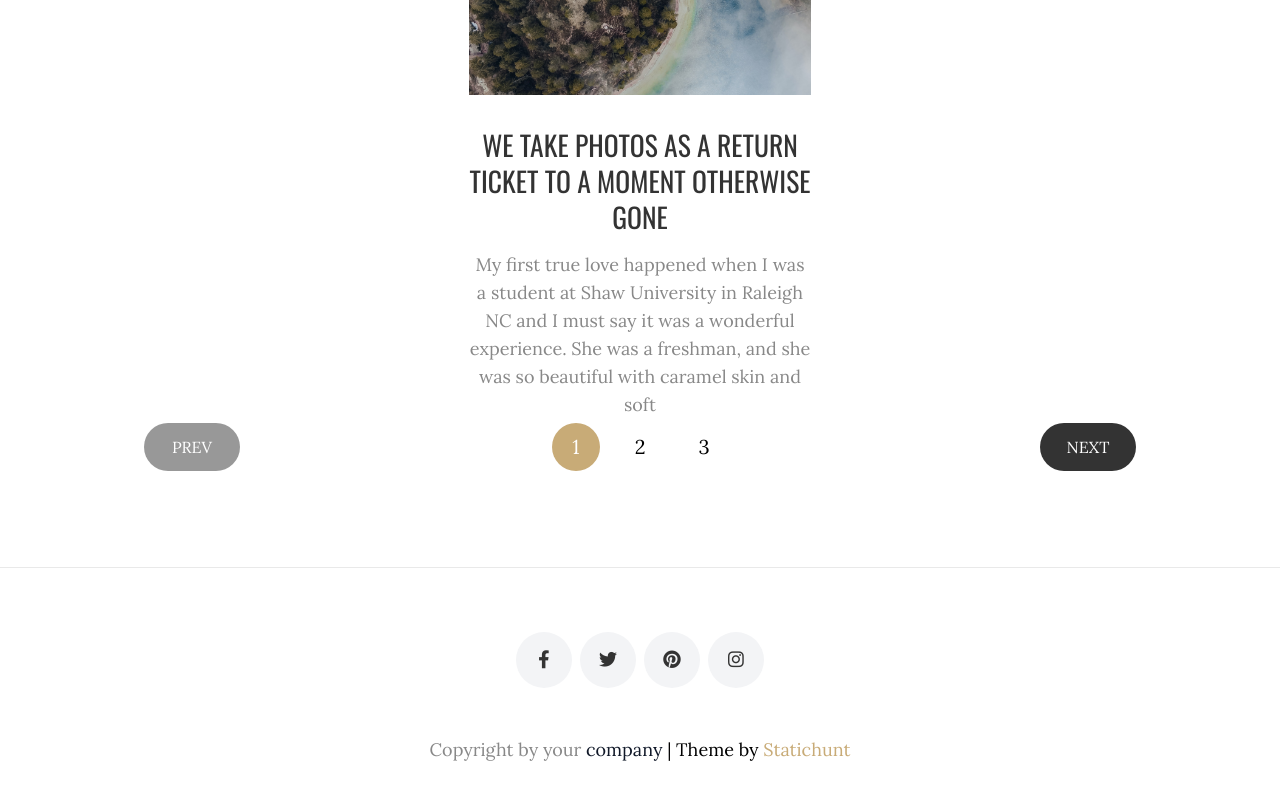
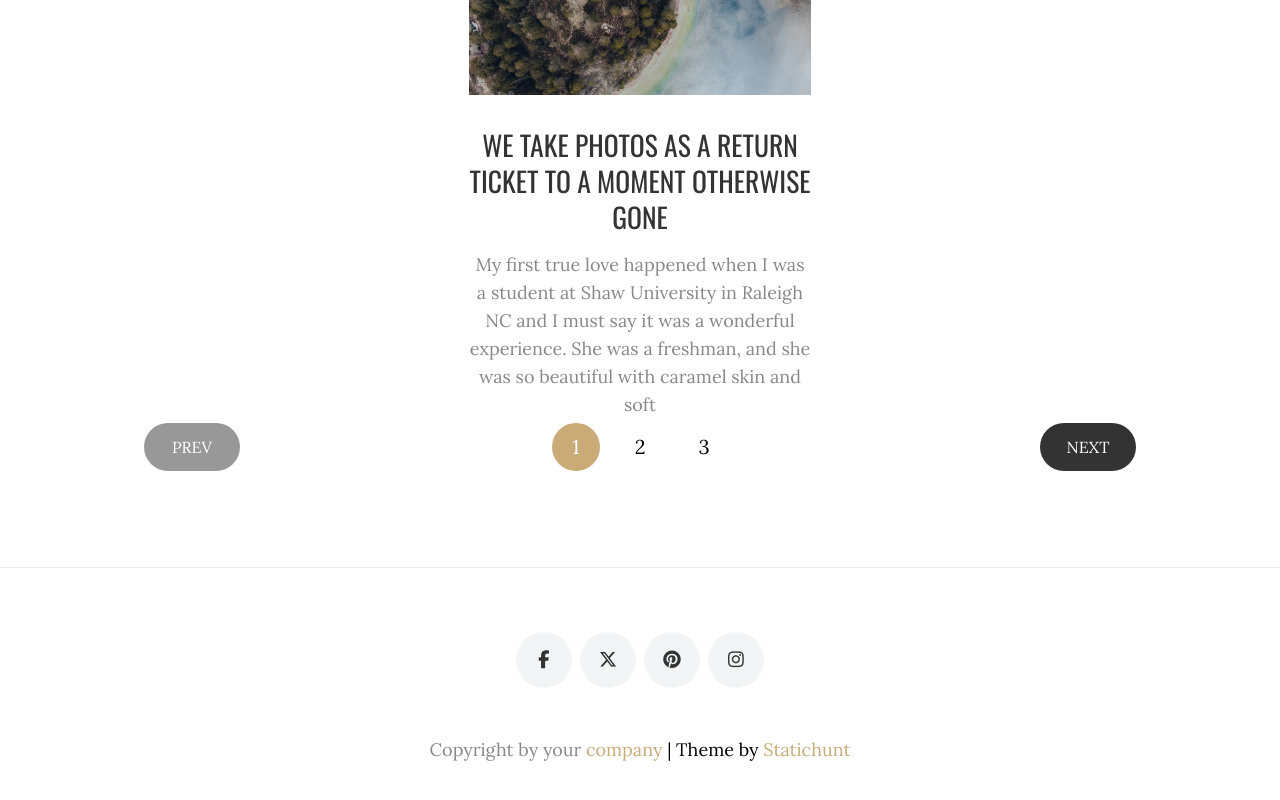
Before and after one commit to statichunt/techfeed-nextjs, a Next.js app: page /blog/page/1 in a window 1280 px wide. Shown: the part 986-1786 px from the top of the page. Built offline with nearby package versions, Linux system fonts and the light colour scheme.

Commit message:
chore: add netlify config, update dependencies, and apply minor style and configuration refinements

```diff
--- a/src/app/layout.js
+++ b/src/app/layout.js
@@ -27,7 +27,7 @@ export default function RootLayout({ children }) {
         />
         <link
           rel="stylesheet"
-          href="https://cdnjs.cloudflare.com/ajax/libs/font-awesome/6.0.0-beta3/css/brands.min.css"
+          href="https://cdnjs.cloudflare.com/ajax/libs/font-awesome/6.5.1/css/all.min.css"
           crossOrigin="anonymous"
           referrerPolicy="no-referrer"
         />
--- a/src/config/config.json
+++ b/src/config/config.json
@@ -22,9 +22,9 @@
       "link": "https://www.facebook.com/#"
     },
     {
-      "icon": "fab fa-twitter",
+      "icon": "fab fa-x-twitter",
       "name": "twitter",
-      "link": "https://twitter.com/?lang=en"
+      "link": "https://x.com/?lang=en"
     },
     {
       "icon": "fab fa-pinterest",
--- a/src/styles/base.css
+++ b/src/styles/base.css
@@ -7,3 +7,7 @@ h6 {
 body {
   @apply bg-body;
 }
+
+button {
+  @apply cursor-pointer;
+}
--- a/src/styles/components.css
+++ b/src/styles/components.css
@@ -127,6 +127,6 @@
     prose-p:text-large
     prose-p:text-text
     prose-p:leading-7
-    prose-a:no-underline;
+    prose-a:no-underline prose-a:text-primary;
   @apply prose-li:leading-7 md:prose-li:leading-9 marker:text-dark prose-h2:lg:text-3xl prose-h3:lg:text-3xl prose-h2:text-2xl prose-h3:text-2xl;
 }
```
Also changed, not shown: package.json (+12 -14 lines), 2 other files (tests, documents, lock files or other folders).
